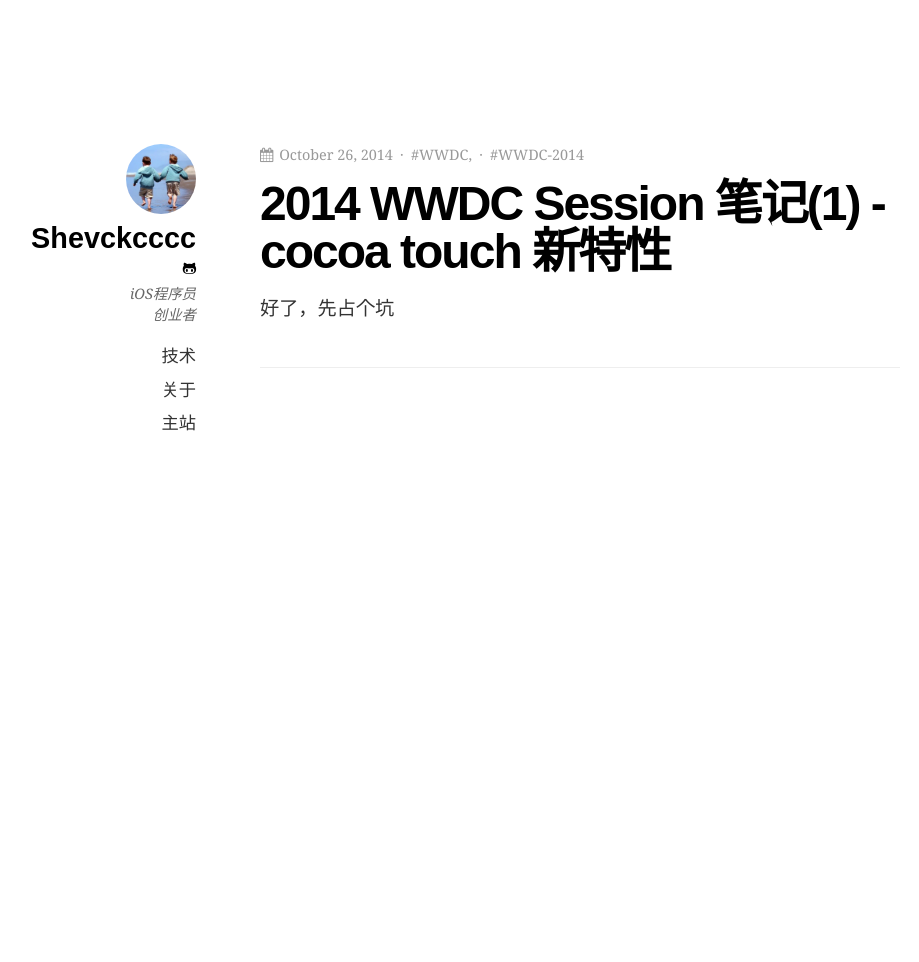
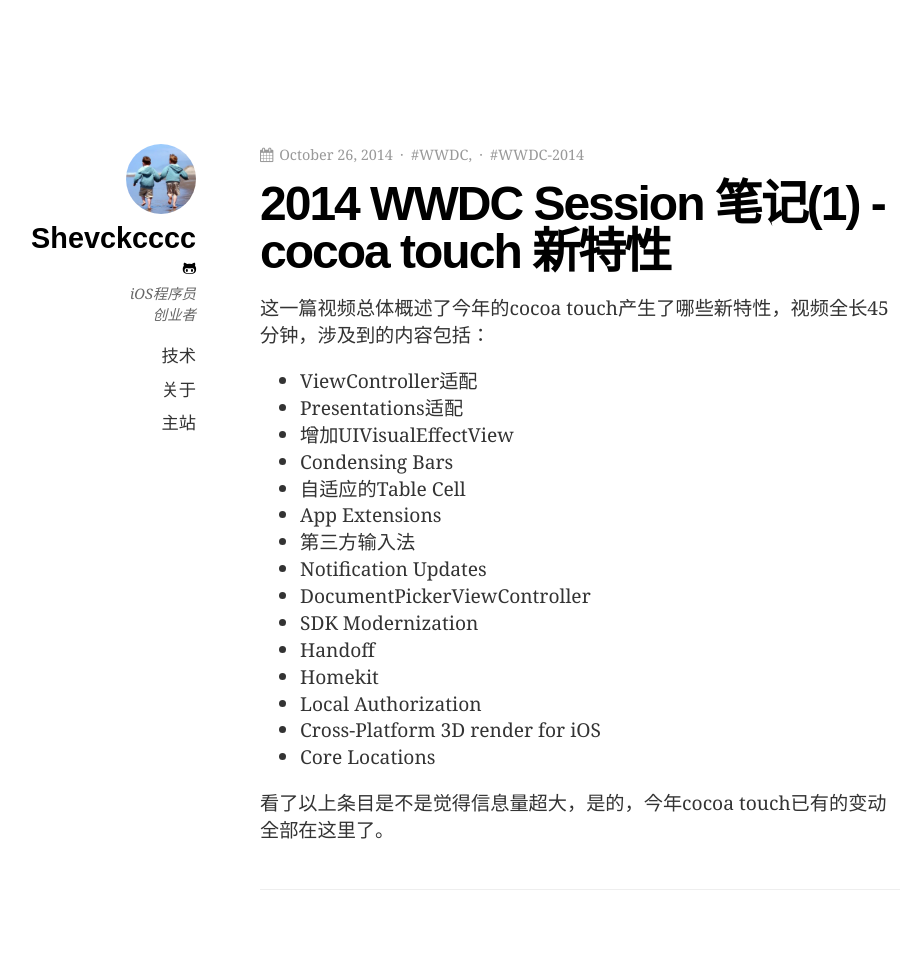
Before and after one commit to Shevckcccc/mysql.im, a Jekyll site: the page built from _posts/2014-10-26-2014-wwdc-session-202-whats-new-in-cocoa-touch.md, in a window 1280 px wide. Shown: the whole page, without its empty margins (124-1043 px from the left). Built offline with Jekyll 4.4.1, drawn with Linux system fonts in a browser that asks for light colours; comment, search, counter and statistics services are not loaded; before the commit the page ends 900 px from its top, so only the background shows below that.

Commit message:
update post

```diff
--- a/_posts/2014-10-26-2014-wwdc-session-202-whats-new-in-cocoa-touch.md
+++ b/_posts/2014-10-26-2014-wwdc-session-202-whats-new-in-cocoa-touch.md
@@ -4,4 +4,22 @@ title: "2014 WWDC Session 笔记(1) - cocoa touch 新特性"
 tags: WWDC, WWDC-2014
 ---
 
-好了，先占个坑
+这一篇视频总体概述了今年的cocoa touch产生了哪些新特性，视频全长45分钟，涉及到的内容包括：
+
+- ViewController适配
+- Presentations适配
+- 增加UIVisualEffectView
+- Condensing Bars
+- 自适应的Table Cell
+- App Extensions
+- 第三方输入法
+- Notification Updates
+- DocumentPickerViewController
+- SDK Modernization
+- Handoff
+- Homekit
+- Local Authorization
+- Cross-Platform 3D render for iOS
+- Core Locations
+
+看了以上条目是不是觉得信息量超大，是的，今年cocoa touch已有的变动全部在这里了。
```
